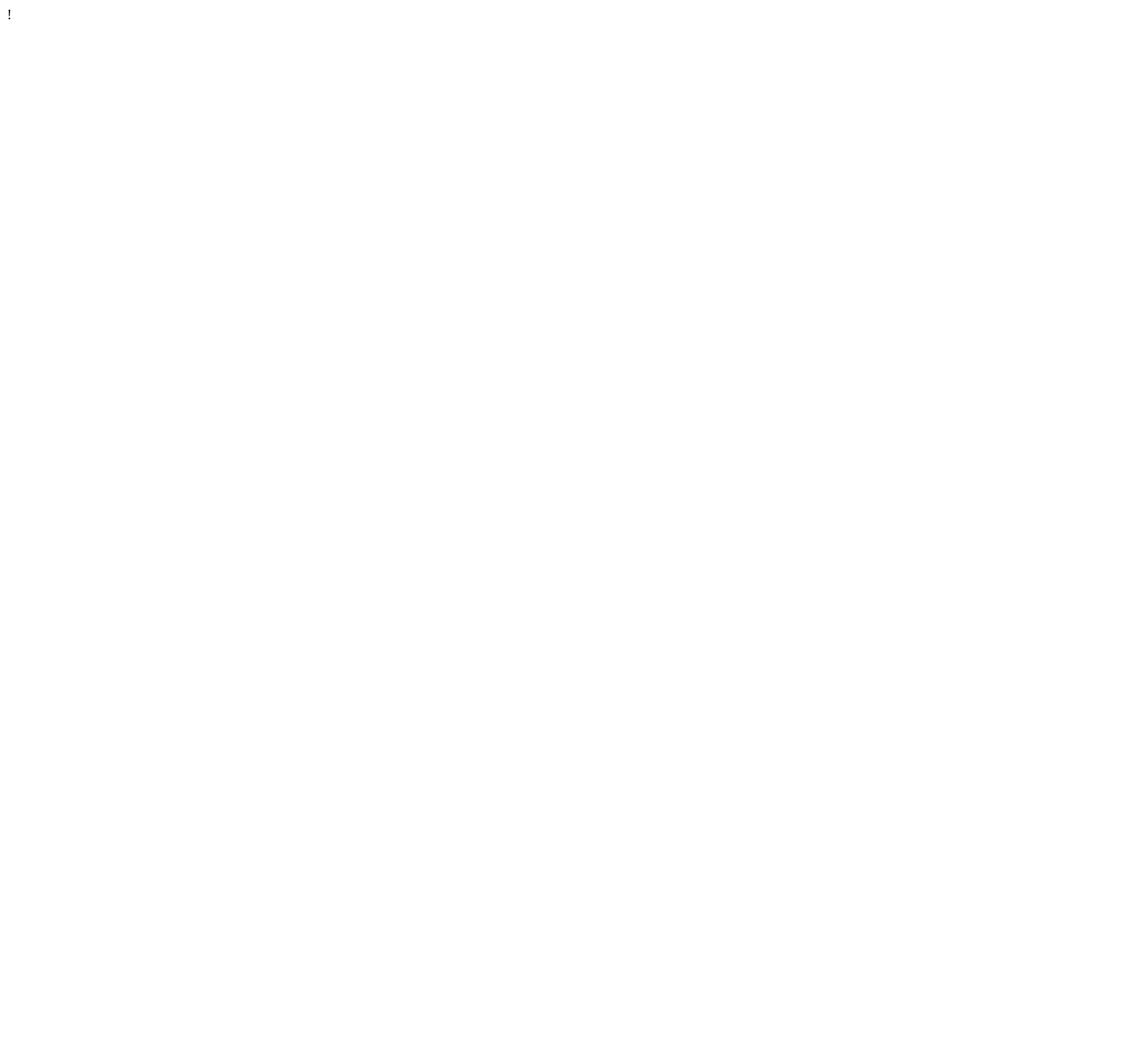
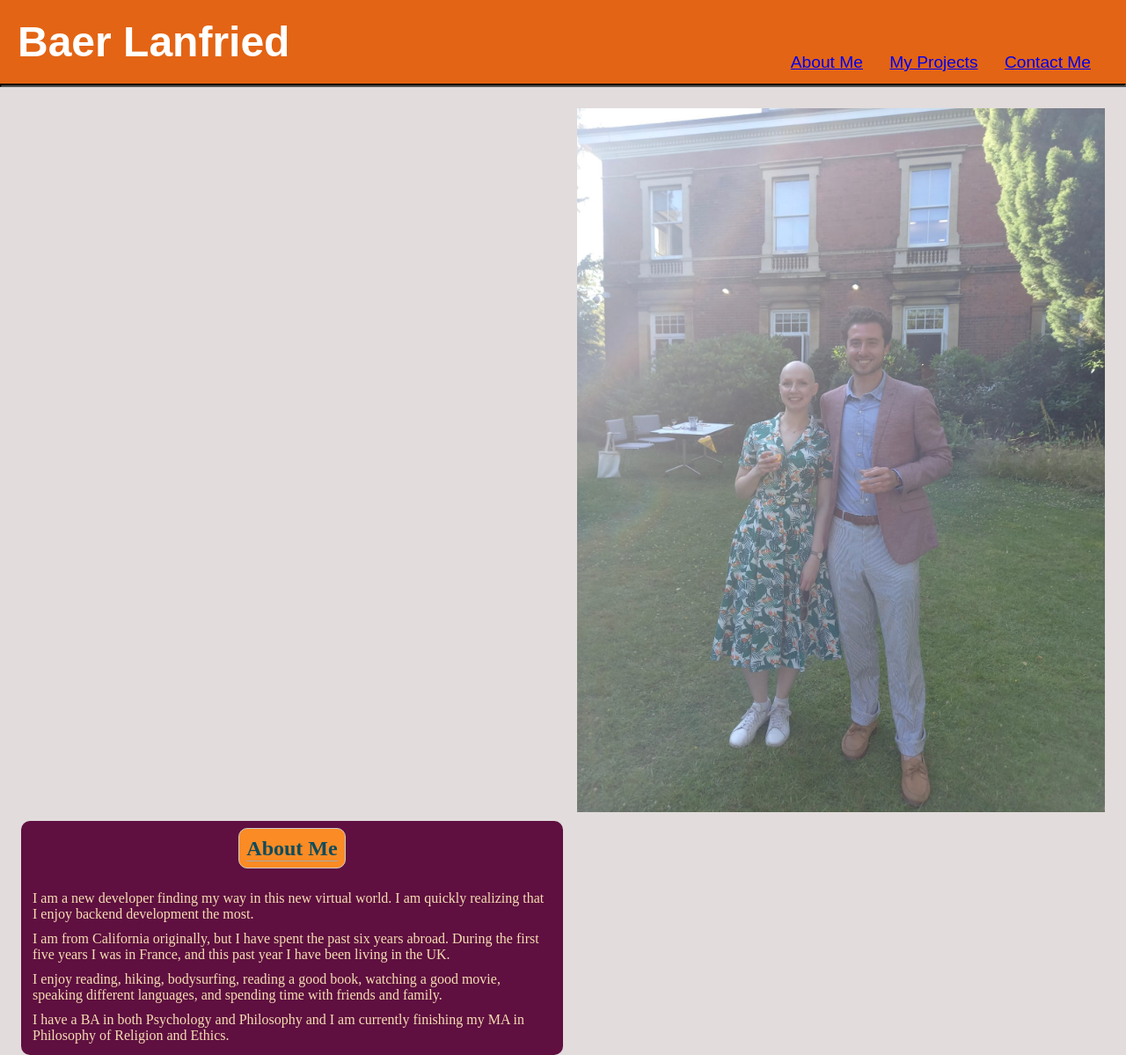
Before and after one commit to blanfried/Baer-Lanfried-Webpage, a plain HTML site: page index.html in a window 1280 px wide. Shown: the whole page at 88% size. Before the commit the page ends 800 px from the top, so only its background shows below. Drawn offline with Linux system fonts and the light colour scheme.

Commit message:
Added img and About Me section, added CSS elements for all

```diff
--- a/assets/css/style.css
+++ b/assets/css/style.css
@@ -1,13 +1,110 @@
-<!DOCTYPE html>!
+:root {
+--tyrian-purple: #5f0f40ff;
+--ruby-red: #9a031eff;
+--dark-orange: #fb8b24ff;
+--spanish-orange: #e36414ff;
+--midnight-green-eagle-green: #0f4c5cff;
+}
 
-<html lang="en-us">
+* {
+      box-sizing: border-box;
+      padding: 0;
+      margin: 0;
+  }
 
-<head>
-<link rel="stylesheet" href="./Assets/css/style.css">
-<title>Baer Lanfried</title>
+header {
+      font-family: fantasy;
+      padding: 20px;
+      color: rgb(255, 255, 255);
+      background-color: var(--spanish-orange);
+}
 
-</head>
+header h1 {
+      font-size: 300%;
+      display: inline-block;
+}
 
-<body>
-<header>
-</body>
+header nav {
+      font-size: larger;
+      padding-top: 40px;
+      margin-right: 20px;
+      float: right;
+      color: rgb(255, 255, 255);
+      background-color: var(--spanish-orange);
+
+}
+
+nav ul li {
+      display: inline-block;
+      margin-left: 25px;
+  }
+
+  hr {
+      display: block;
+      border-style: inset;
+      border-width: 2px;
+      border-color: black;
+    }
+
+  body {
+      display: block;
+      background-color: rgb(226, 220, 220);
+  }
+
+  main {
+      margin: 1.5rem;
+      display: block;
+  }
+
+  #baerGardenParty {
+      display: inline-block;
+      max-height: 800px;
+      max-width: 50%;
+      float: right;
+  }
+
+  aside {
+      padding: 3px;
+      float: left;
+      background-color: var(--tyrian-purple);
+      margin-top: 10px;
+      display: flex;
+      flex-direction: column;
+      float: left;
+      border-radius: 10px;
+      margin-right: 50%;
+
+  }
+
+  h2 {
+      padding: 8px;
+      background-color: var(--dark-orange);
+      border-width: 30px black;
+      color: var(--midnight-green-eagle-green);
+      border: 1px solid #CCC;
+      text-align: center;
+      border-radius: 10px;
+      margin: 5px;
+      margin-left: 40%;
+      margin-right: 40%;
+  }
+
+  span {
+      position:relative;
+      top:1px;
+      display:inline-block;
+      border-bottom:1px solid #AAA;
+  }
+
+  p {
+      margin-top: 10px;
+  }
+
+  .aboutMeText {
+      margin: 10px;
+      font-size: medium;
+      color: wheat;
+      text-align: left;
+      display: flex;
+      flex-direction: column;
+  }
--- a/index.html
+++ b/index.html
@@ -1,4 +1,4 @@
-<!DOCTYPE html>!
+<!DOCTYPE html>
 
 <html lang="en-us">
 
@@ -10,4 +10,52 @@
 
 <body>
 <header>
+     <h1>Baer Lanfried</h1>
+
+<nav>
+
+      <ul>
+
+          <li>
+              <a id="About_Me_Section" href="About_Me_Section">About Me</a>
+          </li>
+          <li>
+              <a id="My_Projects_Section" href="My_Projects_Section">My Projects</a>
+          </li>
+          <li>
+              <a id="Contact_Me_Section" href="Contact_Me_Section">Contact Me</a>
+          </li>
+
+      </ul>
+
+</nav>
+
+</header>
+
+<hr>
+<main>
+<img id="baerGardenParty" src="./assets/images/Baer Garden Party.jpg" alt="Baer Garden Party">
+
+<aside>
+<h2><span>About Me</span></h2>
+
+<div class="aboutMeText">
+      <p> I am a new developer finding my way in this new virtual world. I am quickly realizing that I enjoy backend development the most. </p>
+
+      <p> I am from California originally, but I have spent the past six years abroad. During the first five years I was in France, and this past year I have been living in the UK. </p>
+
+      <p> I enjoy reading, hiking, bodysurfing, reading a good book, watching a good movie, speaking different languages, and spending time with friends and family. </p>
+
+      <p> I have a BA in both Psychology and Philosophy and I am currently finishing my MA in Philosophy of Religion and Ethics.</p>
+</div>
+
+</aside>
+
+</main>
+
+
+
+
+
+
 </body>
```
Also changed, not shown: NOTES.txt (added), assets/images/Baer Garden Party.jpg (added).
